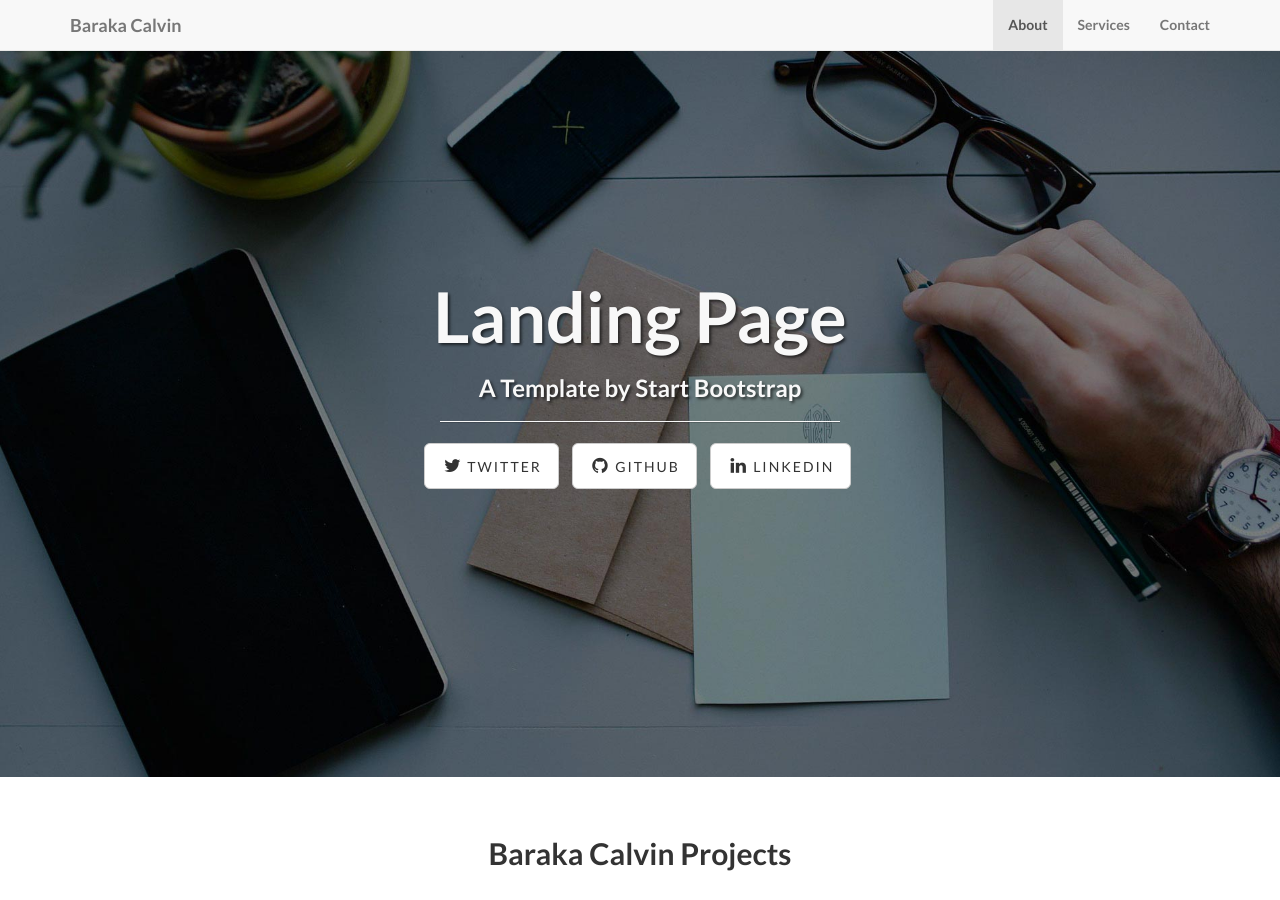
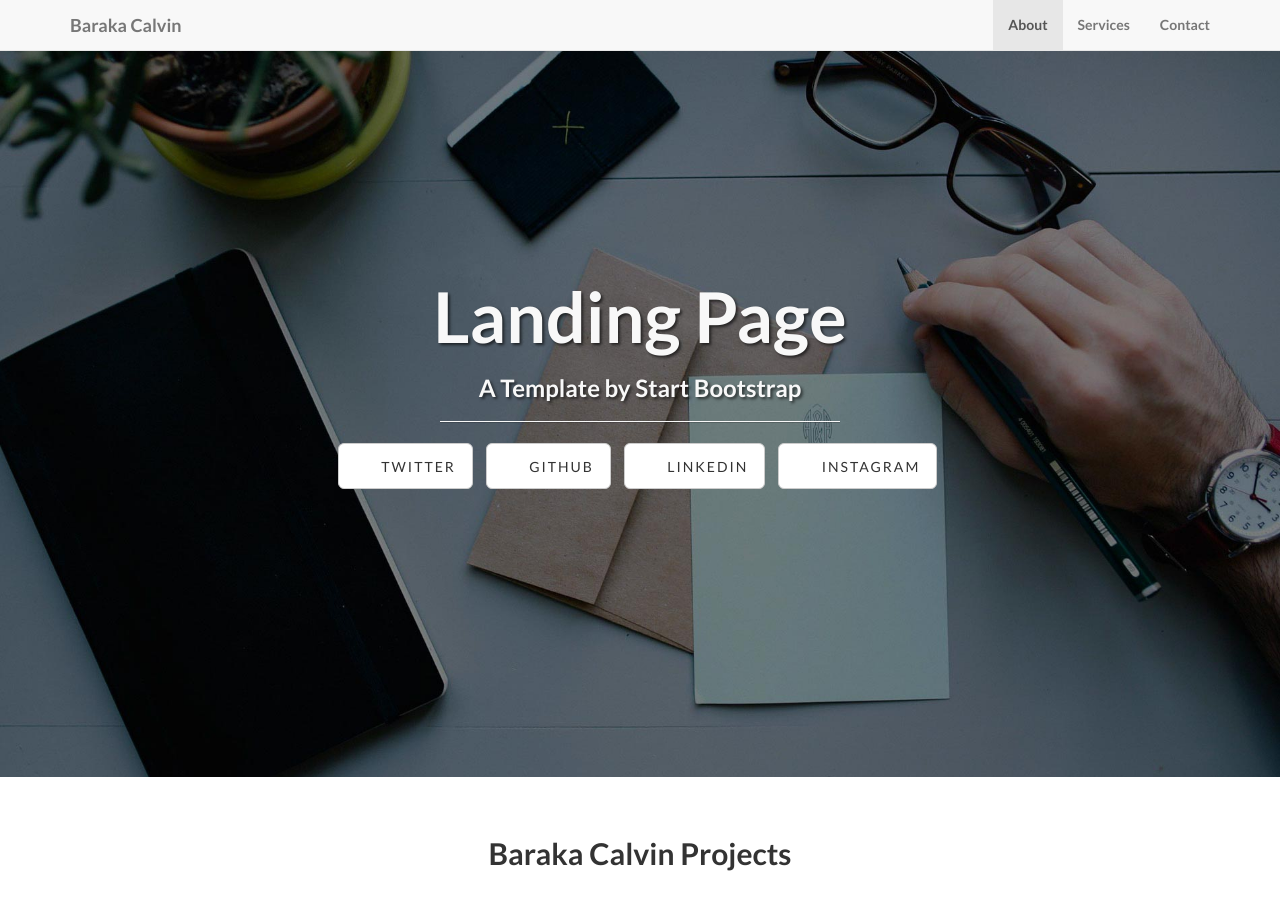
Before and after one commit to Barakacalvin/Barakacalvin.github.io, a Jekyll site: the page built from index.html, in a window 1280 px wide and 900 px high. Built offline with Jekyll 4.4.1, drawn with Linux system fonts in a browser that asks for light colours; some of the changed text lies outside the part shown.

Commit message:
Update _config.yml

```diff
--- a/_config.yml
+++ b/_config.yml
@@ -26,9 +26,11 @@
 # ----------------------- #
 
 social:
-  - title: twitter
+  - title: Twitter
     url: https://twitter.com/CalvinBaraka
-  - title: github
+  - title: Github
     url: https://github.com/Barakacalvin
-  - title: linkedin
+  - title: Linkedin
     url: https://www.linkedin.com/in/calvin-baraka-a8a335111/
+  - title: Instagram
+    url: https://www.instagram.com/barakacalvin/
```
